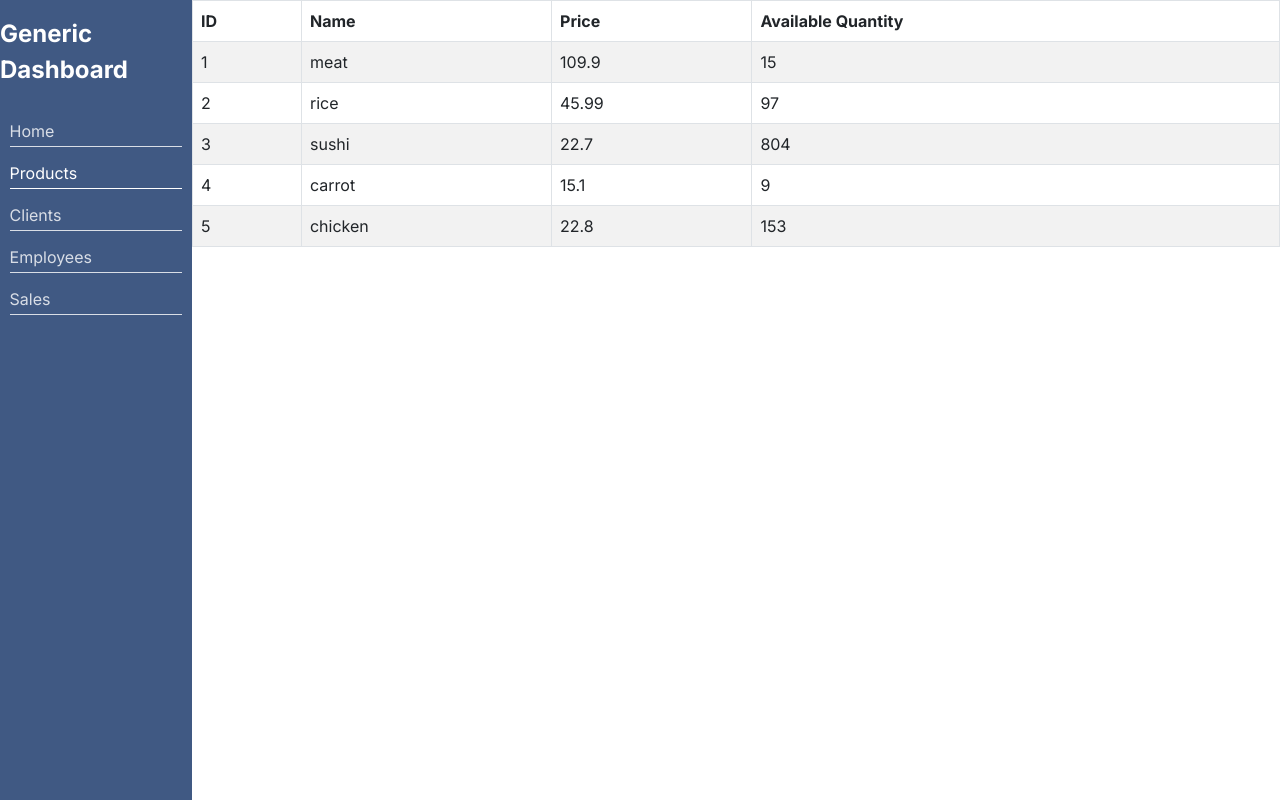
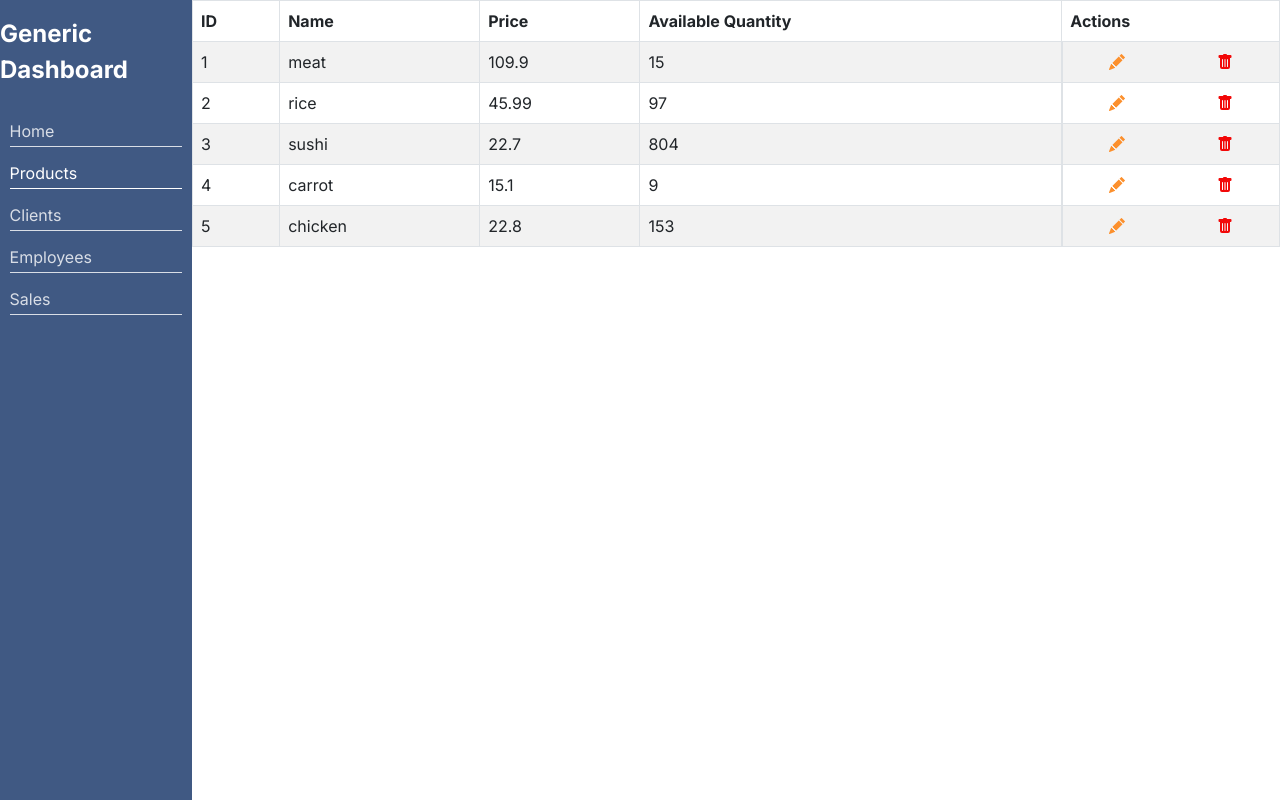
Before and after one commit to luis-saes/generic-dashboard, a React (Create React App) app in the folder front-end/: page /products in a window 1280 px wide. Built offline with nearby package versions, Linux system fonts and the light colour scheme.

Commit message:
Adding edit and delete buttons

```diff
--- a/front-end/src/components/Tables/GenericTable.module.css
+++ b/front-end/src/components/Tables/GenericTable.module.css
@@ -5,3 +5,26 @@
   width: 100%;
   height: 100%;
 }
+
+.actions {
+  display: flex;
+  align-items: center;
+  justify-content: space-around;
+  height: 40px;
+  padding: 0 0 0 0 !important;
+  margin: 0 0 0 0 !important;
+}
+
+.wrapper {
+  height: 100%;
+  width: 40px;
+  display: flex;
+  flex-direction: row;
+  align-items: center;
+  justify-content: center;
+  cursor: pointer;
+}
+
+.wrapper:hover > .icon {
+  filter: brightness(0%);
+}
--- a/front-end/src/components/Tables/GenericTable.tsx
+++ b/front-end/src/components/Tables/GenericTable.tsx
@@ -1,5 +1,7 @@
 import React from "react";
 import Table from "react-bootstrap/Table";
+import Pencil from "../../assets/pencil-fill.svg";
+import Trash from "../../assets/trash-fill.svg";
 import styles from "./GenericTable.module.css";
 
 type PrivateProps = {
@@ -8,26 +10,44 @@ type PrivateProps = {
 };
 
 const GenericTable = (props: PrivateProps) => {
-  console.log(props.headArray);
-  console.log(props.dataArray);
+  const editHandler = (): void => {
+    console.log(0);
+  };
+
+  const deleteHandler = (): void => {
+    console.log(0);
+  };
 
   return (
     <div className={styles.main}>
       <Table striped bordered hover>
         <thead>
           <tr>
-            {props.headArray?.map((val) => (
-              <th>{val}</th>
+            {props.headArray?.map((val, index) => (
+              <th key={index}>{val}</th>
             ))}
+            <th>Actions</th>
           </tr>
         </thead>
         <tbody>
-          {props.dataArray?.map((array) => {
+          {props.dataArray?.map((array, i) => {
             return (
-              <tr>
-                {array?.map((val) => {
-                  return <td>{val}</td>;
+              <tr key={i}>
+                {array?.map((val, j) => {
+                  return <td key={j}>{val}</td>;
                 })}
+                <td className={styles.actions}>
+                  <div className={styles.wrapper} onClick={editHandler}>
+                    <img
+                      src={Pencil}
+                      alt="pencil icon"
+                      className={styles.icon}
+                    />
+                  </div>
+                  <div className={styles.wrapper} onClick={deleteHandler}>
+                    <img src={Trash} alt="trash icon" className={styles.icon} />
+                  </div>
+                </td>
               </tr>
             );
           })}
```
Also changed, not shown: front-end/src/assets/pencil-fill.svg (added), front-end/src/assets/trash-fill.svg (added).
